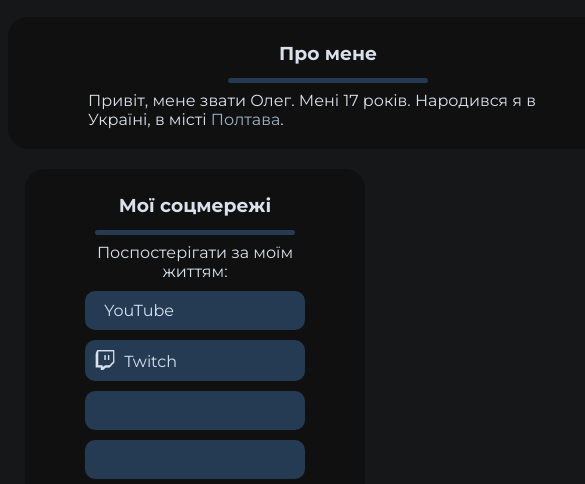
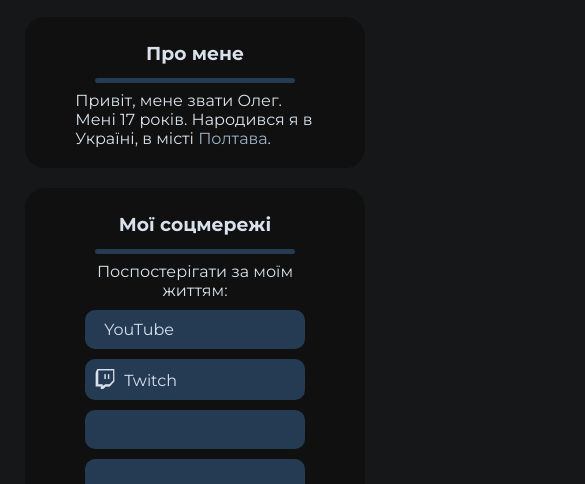
Before and after one commit to liubquanti/liubquanti.click, a plain HTML site: page index.html in a window 390 px wide. Shown: the part 349-833 px from the top of the page, 585 px wide, since content can reach past the window. Drawn offline with Linux system fonts and the light colour scheme.

Commit message:
Update style.css

```diff
--- a/style.css
+++ b/style.css
@@ -458,7 +458,7 @@
 
     }
 
-    .block-1, block-2, .block-3, .block-4, .block-5, .block-6, .block-7
+    .block-1, .block-2, .block-3, .block-4, .block-5, .block-6, .block-7
     {
 
         width: 80%;
```
